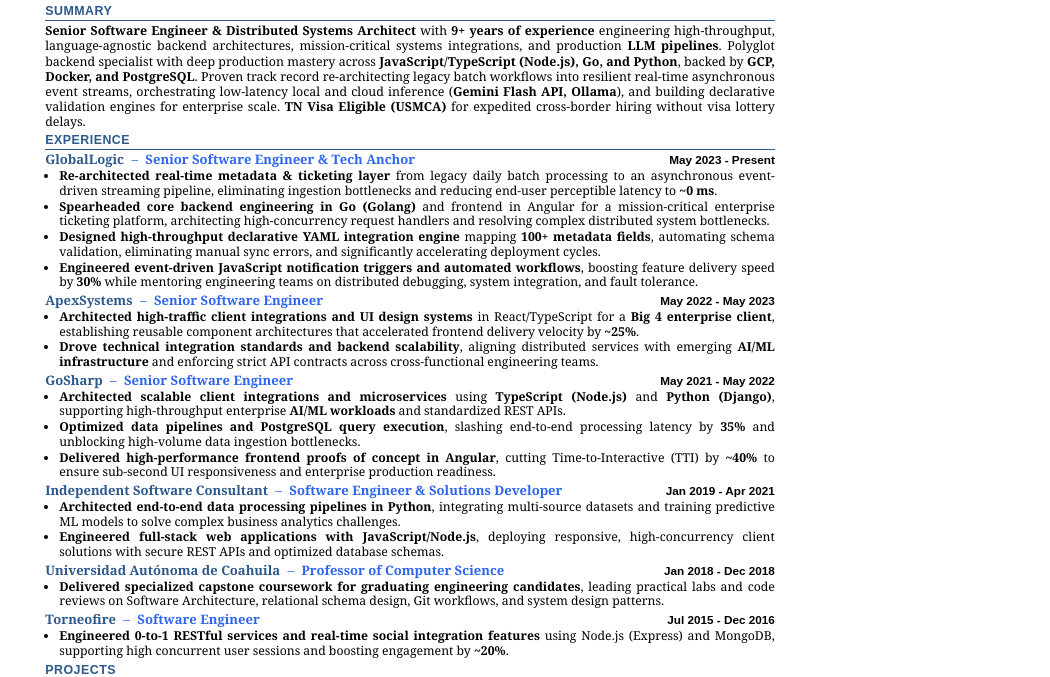
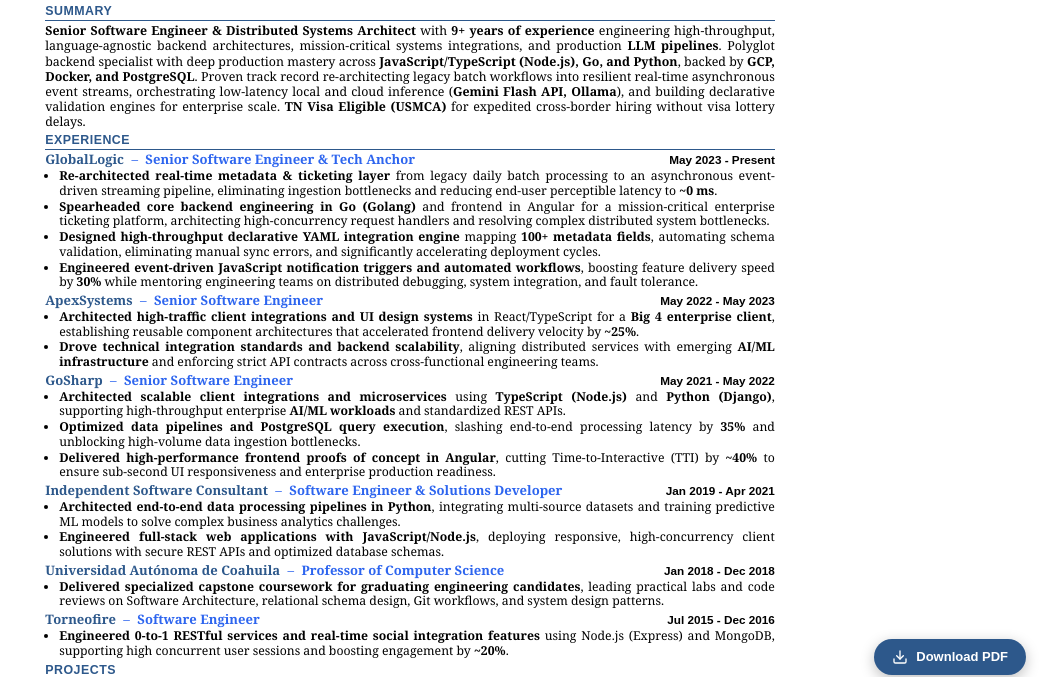
Before and after one commit to ChristianRM/resume, a plain HTML site: page index.html in a window 1280 px wide. Shown: the part 101-778 px from the top of the page, without its empty margins (230-1280 px from the left). Drawn offline with Linux system fonts and the light colour scheme.

Commit message:
feat(ui): add floating cache-busting PDF download button and update PDF

```diff
--- a/index.html
+++ b/index.html
@@ -249,8 +249,45 @@
             white-space: nowrap;
         }
 
+        /* Floating Download Button (Web view only) */
+        .download-btn {
+            position: fixed;
+            bottom: 24px;
+            right: 24px;
+            display: inline-flex;
+            align-items: center;
+            gap: 8px;
+            background-color: var(--accent-heading, #2D588B);
+            color: #ffffff !important;
+            padding: 10px 18px;
+            border-radius: 50px;
+            text-decoration: none;
+            font-family: var(--font-family-sans, Arial, sans-serif);
+            font-size: 13px;
+            font-weight: 600;
+            box-shadow: 0 4px 14px rgba(0, 0, 0, 0.25);
+            transition: transform 0.15s ease, background-color 0.15s ease, box-shadow 0.15s ease;
+            z-index: 9999;
+        }
+
+        .download-btn:hover {
+            background-color: #1e3c60;
+            transform: translateY(-2px);
+            box-shadow: 0 6px 20px rgba(0, 0, 0, 0.35);
+        }
+
+        .download-btn svg {
+            width: 16px;
+            height: 16px;
+            stroke: #ffffff;
+        }
+
         /* Print adjustments */
         @media print {
+            .no-print, .download-btn {
+                display: none !important;
+            }
+
             body {
                 padding: 0.32in 0.45in;
                 margin: 0;
@@ -519,6 +556,24 @@
         </div>
     </section>
 
+    <!-- Floating PDF Download Button (Hidden in Print/PDF export) -->
+    <a id="downloadPdfBtn" href="Christian_Rincon_Resume.pdf" class="download-btn no-print" download="Christian_Rincon_Resume.pdf" title="Download PDF">
+        <svg width="16" height="16" viewBox="0 0 24 24" fill="none" stroke="currentColor" stroke-width="2" stroke-linecap="round" stroke-linejoin="round">
+            <path d="M21 15v4a2 2 0 0 1-2 2H5a2 2 0 0 1-2-2v-4"></path>
+            <polyline points="7 10 12 15 17 10"></polyline>
+            <line x1="12" y1="15" x2="12" y2="3"></line>
+        </svg>
+        <span>Download PDF</span>
+    </a>
+    <script>
+        const btn = document.getElementById('downloadPdfBtn');
+        if (btn) {
+            btn.addEventListener('click', function() {
+                this.href = 'Christian_Rincon_Resume.pdf?t=' + Date.now();
+            });
+        }
+    </script>
+
 </body>
 
 </html>
```
Also changed, not shown: 1 other file.
